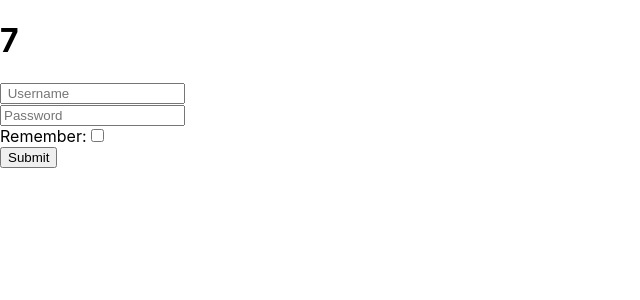
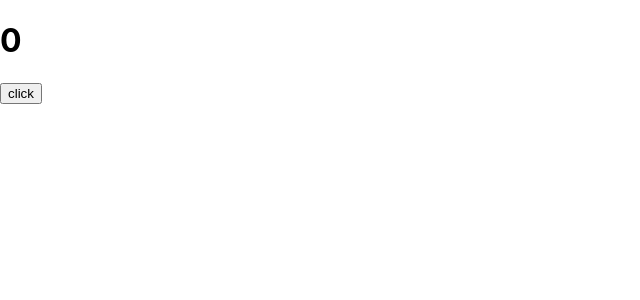
Before and after one commit to SildiKuti/ReactV3, a React (Create React App) app in the folder my-react-app/: page / in a window 1280 px wide. Shown: the top 300 px of the page, without its empty margins (0-640 px from the left). Built offline with nearby package versions, Linux system fonts and the light colour scheme.

Commit message:
useeffectcounter

```diff
--- a/my-react-app/src/App.js
+++ b/my-react-app/src/App.js
@@ -6,9 +6,9 @@ import Counter from "./components/counter";
 function App() {
   return <div>
 
-    {/* <ToDoList/> */}
+    {/* <ToDoList/> <InteractiveComponent></InteractiveComponent>*/}
     <Counter/>
-   <InteractiveComponent></InteractiveComponent>
+
   </div>;
 }
 
--- a/my-react-app/src/components/counter.js
+++ b/my-react-app/src/components/counter.js
@@ -1,21 +1,28 @@
-import React, { useState, useEffect } from 'react';
-import CounterDisplay from './CounterDisplay';
+import { useEffect, useState } from "react";
 
-const Counter = (prop) => {
+function Counter(props) {
 
-  const [count, setCount] = useState(0);
+const [counter,setCount] = useState(0)
 
-  useEffect(() => {
-    const intervalId = setInterval(() => {
-      setCount((prevCount) => prevCount + 1);
-    }, 1000);
+function click(prop) {
+
+  setCount(counter+1)
+
+}
+
+  useEffect(()=>{console.log(`the counter is now ${counter}`)},[counter])
 
 
-  return () => clearInterval(intervalId);
-}, []);
 
-return <CounterDisplay count={count} />;
 
-};
+return(
+  <div>
+  <h1>{counter}</h1>
+  <button onClick={click}>click</button>
+  </div>
+)
+}
+
+
 
 export default Counter;
```
